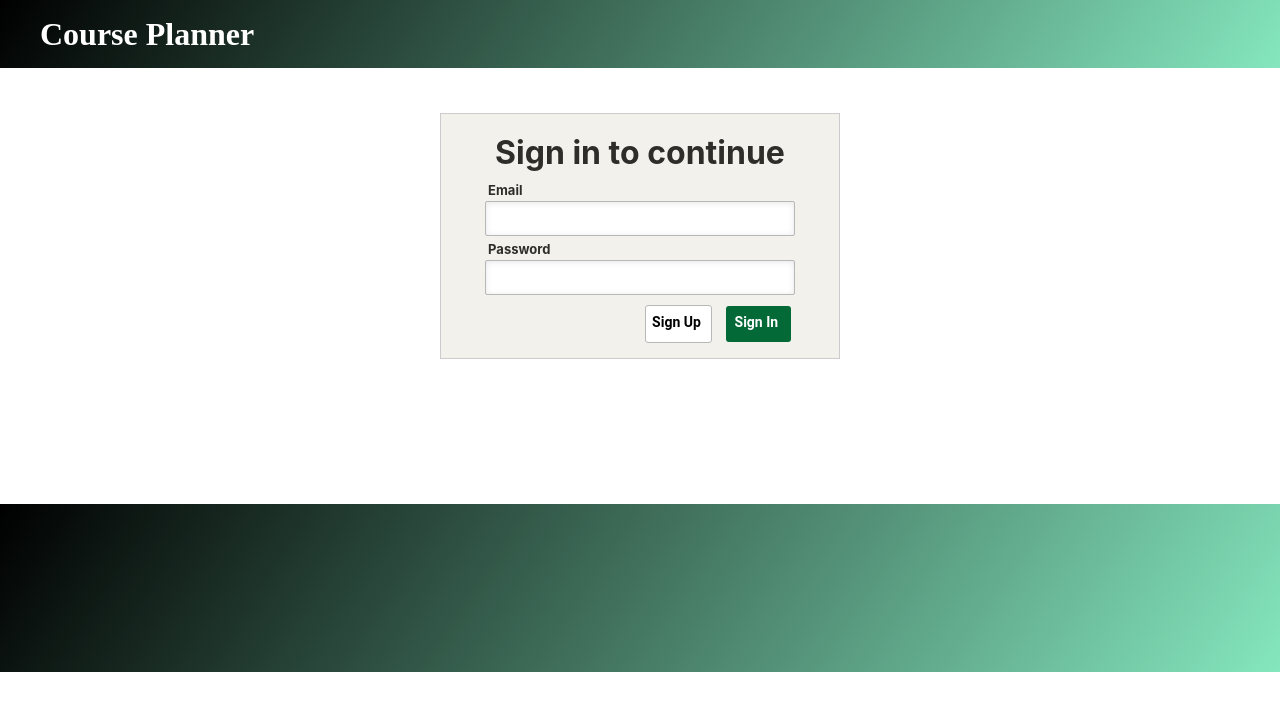
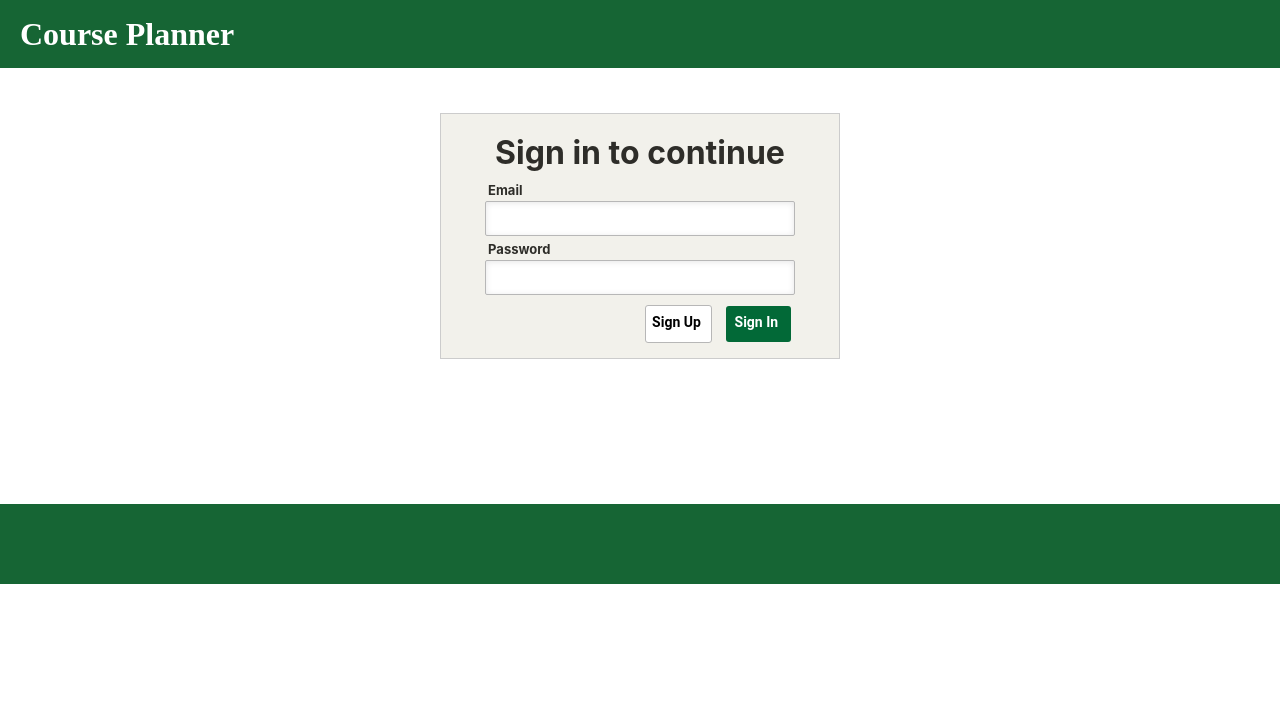
Before and after one commit to Tarak1246/GradCoursePlanner, a React (Create React App) app in the folder client/: page / in a window 1280 px wide. Shown: the top 710 px of the page. Built offline with nearby package versions, Linux system fonts and the light colour scheme.

Commit message:
change design

```diff
--- a/client/src/Components/HeaderAndFooter/Footer.jsx
+++ b/client/src/Components/HeaderAndFooter/Footer.jsx
@@ -1,14 +1,12 @@
 import React from "react";
+
 import "./HeaderAndFooter.css";
-import footer_logo from "../Assets/images/wright-footer.png";
 
 const Footer = () => {
   return (
-    <footer className="wsu-footer">
+    <footer className="wsu-footer bg-green-800">
       <div className="wsu-footer-container">
-        <a href="/" className="footer-logo">
-
-        </a>
+        <a href="/" className="footer-logo"></a>
       </div>
     </footer>
   );
--- a/client/src/Components/HeaderAndFooter/Header.jsx
+++ b/client/src/Components/HeaderAndFooter/Header.jsx
@@ -4,7 +4,7 @@ import header_logo from "../Assets/images/wright-header.png";
 
 const Header = () => {
   return (
-    <header className="wsu-header">
+    <header className="wsu-header bg-green-800">
       <div className="wsu-header-container">
         <a href="/" className="wsu-logo">
           <h className="headertxt">Course Planner</h>
--- a/client/src/Components/HeaderAndFooter/HeaderAndFooter.css
+++ b/client/src/Components/HeaderAndFooter/HeaderAndFooter.css
@@ -1,6 +1,5 @@
 /* Header Styling */
 .wsu-header {
-  background: linear-gradient(124deg,#000000, rgb(11 206 125 / 50%));
   color: white;
   padding: 10px 0;
 }
@@ -11,24 +10,24 @@
   justify-content: space-between;
   padding: 0 20px;
 }
-.headertxt{
+
+.headertxt {
   font-size: xx-large;
-    font-weight: bold;
-    margin-left: 20px;
-    font-style: normal;
-    font-family: serif;
+  font-weight: bold;
+  font-style: normal;
+  font-family: serif;
 }
+
 .wsu-logo img {
   height: 50px;
 }
 
 /* Footer Styling */
 .wsu-footer {
-  background: linear-gradient(124deg,#000000, rgb(11 206 125 / 50%));
   color: white;
   padding: 15px 0;
   width: 100%;
-  height: 21vh;
+  height: 10vh;
   text-align: center;
 }
 
--- a/client/src/Components/Navbar/Navbar.jsx
+++ b/client/src/Components/Navbar/Navbar.jsx
@@ -26,7 +26,7 @@ export const Navbar = () => {
   return (
     <div className="menucontainer mb-8">
       <div className="menu-bar">
-        <nav>
+        <nav className="pt-2">
           <ul>
             <li>
               <NavLink to="/dashboard">Dashboard</NavLink>
--- a/client/src/Components/Program/Program.css
+++ b/client/src/Components/Program/Program.css
@@ -1,35 +1,35 @@
-.tablediv{
+.tablediv {
   margin: 50px;
 }
 
-.headtxt{
+.headtxt {
   font-size: 1.875rem;
   line-height: 2.25rem;
   font-weight: 700;
   margin: 0px 50px;
   padding-top: 15px;
 }
-.divprofile{
+.divprofile {
   display: flex;
   margin-top: 20px;
 }
-.divname{
+.divname {
   display: flex;
   flex-direction: column;
   width: 30%;
   padding-left: 50px;
 }
-.divprogram{
+.divprogram {
   display: flex;
   flex-direction: column;
   width: 30%;
 }
-.divscores{
+.divscores {
   display: flex;
   flex-direction: column;
   width: 20%;
 }
-.divscores2{
+.divscores2 {
   display: flex;
   flex-direction: column;
   width: 20%;
@@ -71,8 +71,6 @@ table {
   background-color: #f1f1f1;
 }
 
-
-
 /* Modal styling for the pop-up edit form */
 .modal {
   position: fixed;
@@ -97,7 +95,7 @@ table {
   height: 64vh;
   box-shadow: 0 4px 8px rgba(0, 0, 0, 0.1);
 }
-  .modal-deletecontent{
+.modal-deletecontent {
   margin: auto;
   margin-top: 7rem;
   display: grid;
@@ -109,62 +107,62 @@ table {
   box-shadow: 0 4px 8px rgba(0, 0, 0, 0.1);
 }
 
-  .modal-headerdiv{
+.modal-headerdiv {
   display: flex;
   flex-direction: row;
 }
-  .model-headtxt{
+.model-headtxt {
   font-size: xx-large;
   font-weight: 600;
 }
-  .model-deleteheadtxt{
+.model-deleteheadtxt {
   font-size: larger;
   font-weight: 600;
 }
-  .modal-bodydiv{
+.modal-bodydiv {
   display: flex;
   flex-direction: row;
 }
-  .modal-text1{
+.modal-text1 {
   display: flex;
   flex-direction: column;
   width: 50%;
 }
-  .modal-text2{
+.modal-text2 {
   display: flex;
   flex-direction: column;
   width: 50%;
 }
-  .modal-editdiv{
+.modal-editdiv {
   display: flex;
   flex-direction: row;
 }
-  .modal-buttondiv{
+.modal-buttondiv {
   display: flex;
   flex-direction: row-reverse;
 }
 /* Style the input fields inside the modal */
-  select{
+select {
   padding: 8px;
-    width:auto;
+  width: auto;
   margin: 10px 0;
   border-radius: 4px;
   border: 1px solid #ddd;
 }
-  .inputmarks{
+.inputmarks {
   padding: 8px;
-    width:65px;
+  width: 65px;
   margin: 10px 0;
   border-radius: 4px;
   border: 1px solid #ddd;
 }
-  .pinputmarks{
+.pinputmarks {
   margin: 0px 50px;
 }
 
-  .feedbacktext{
+.feedbacktext {
   padding: 8px;
-    width:100%;
+  width: 100%;
   margin: 10px 0;
   border-radius: 4px;
   border: 1px solid #ddd;
@@ -172,7 +170,6 @@ table {
 
 /* Button styling for the modal */
 .model-button {
-    background: linear-gradient(124deg,#000000, rgb(11 206 125 / 50%));
   width: 116px;
   height: 49px;
   border: none;
@@ -187,7 +184,6 @@ table {
 
 .model-button:hover {
   transform: scale(1.1);
-    background: linear-gradient(124deg,  rgba(21, 145, 93, 0.5), #235b17);
 }
 
 /* Container for action buttons */
@@ -216,9 +212,6 @@ table {
 }
 
 /* Edit Button specific styles */
-.edit-button {
-  background: linear-gradient(124deg,#000000, rgb(11 206 125 / 50%));; /* Green gradient */
-}
 
 .edit-button:hover {
   transform: scale(1.05);
@@ -227,7 +220,7 @@ table {
 
 /* Delete Button specific styles */
 .delete-button {
-  background: linear-gradient(90deg, #FF5252, #FF1744); /* Red gradient */
+  background: linear-gradient(90deg, #ff5252, #ff1744); /* Red gradient */
 }
 
 .delete-button:hover {
@@ -237,8 +230,8 @@ table {
 
 .modal-close-btn {
   position: absolute;
-    top: 102px;
-    right: 380px;
+  top: 15%;
+  right: 25%;
   background: transparent;
   border: none;
   font-size: 40px;
--- a/client/src/Components/Program/Program.jsx
+++ b/client/src/Components/Program/Program.jsx
@@ -78,7 +78,7 @@ const Table = ({ data, columns, onEdit, onDelete }) => {
                 {/* Edit Button with Icon */}
                 <button
                   onClick={() => onEdit(row)}
-                  className="action-button edit-button">
+                  className="action-button edit-button bg-green-800">
                   <FaEdit className="icon" />
                 </button>
 
@@ -444,10 +444,14 @@ function Program() {
               <input type="text" className="feedbacktext" ref={feedbackRef} />
             </div>
             <div className="modal-buttondiv">
-              <button className="model-button" onClick={handleSave}>
+              <button
+                className="model-button bg-green-800"
+                onClick={handleSave}>
                 Save
               </button>
-              <button className="model-button" onClick={handleClose}>
+              <button
+                className="model-button bg-green-800"
+                onClick={handleClose}>
                 Close
               </button>
             </div>
```
Lines whose indentation alone changed are shown as unchanged.
